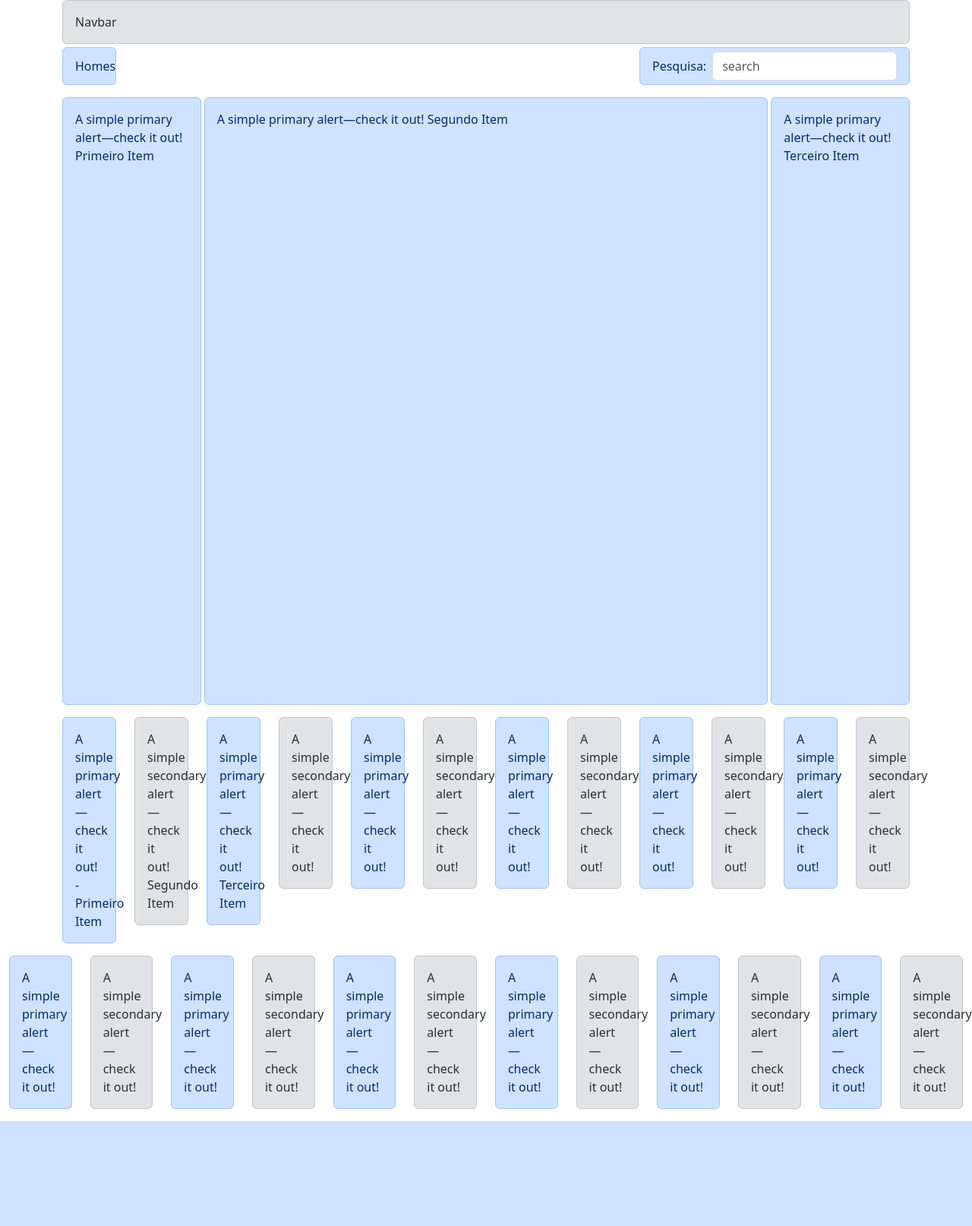
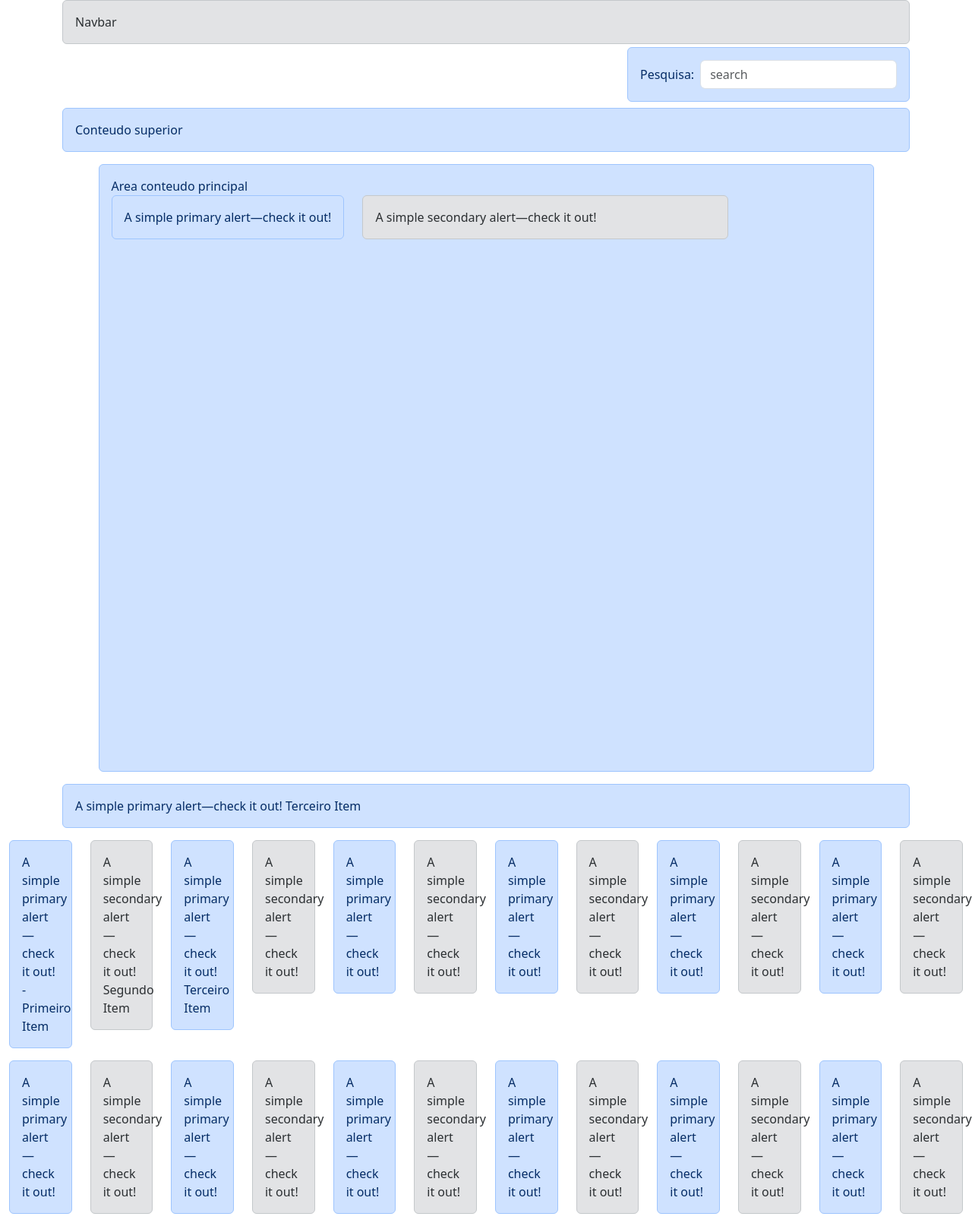
Before and after one commit to EversonMagalhaes/django_ecommerce, a Django app: page /bootstrap/ in a window 1280 px wide. Shown: the whole page at 76% size. Before the commit the page ends 1476 px from the top, so only its background shows below. Run offline with Django 5.2, Linux system fonts and the light colour scheme; parts of the project's set-up code (start-up, migrations or seed data) failed here and were passed over; some libraries are stand-ins or nearby versions.

Commit message:
mais updates de ajustes em css - so para acompanhando o curso

```diff
--- a/src/template/bootstrap/example.html
+++ b/src/template/bootstrap/example.html
@@ -16,7 +16,7 @@
     <body>
 
         <div class='container'>
-            <div class="row">
+            <div class="row ">
                 <div class="col-12">
                     <div class="alert alert-secondary mb-1" role="alert">
                           Navbar
@@ -24,32 +24,38 @@
                 </div>
             </div>
             <div class="row" >
-    <div class="col-1" >
-        <div class="alert alert-primary align-items-center d-flex " role="alert" style="max-height: 50px;" >
-            Homes
-        </div>
-    </div>
-
-    <div class="col-4 ms-auto" >
-        <div class="alert alert-primary align-items-center d-flex " role="alert" style="max-height: 50px;"  >
+                <div class="col-12 ms-auto" >
+                    <div class="alert alert-primary align-items-center d-flex mb-2 col-sm-12 col-md-6 col-lg-4 ms-auto" role="alert">
                         <span class="me-2 ">Pesquisa:</span>
                         <input type="text" class="form-control " placeholder="search">
                     </div>
                 </div>
             </div>
-            <div class="row g-1" >
-                <div class="col-2 order-1">
-                    <div class="alert alert-primary" role="alert" style='min-height: 800px;'>
-                        A simple primary alert—check it out! Primeiro Item
+            <div class="row" >
+                <div class="col-12 order=1">
+                    <div class="alert alert-primary" role="alert">
+                        Conteudo superior
                     </div>
                 </div>
-                <div class="col-8 ms-auto order-2">
-                    <div class="alert alert-primary" role="alert" style='min-height: 800px;'>
-                         A simple primary alert—check it out! Segundo Item
+                <div class="col-11 mx-auto order=6">
+                    <div class="alert alert-primary " role="alert" style='min-height: 800px;'>
+                         Area conteudo principal
+                        <div class="row">
+                            <div class="col-auto">
+                                <div class="alert alert-primary" role="alert">
+                                    A simple primary alert—check it out!
                                 </div>
                             </div>
-                <div class="col-2 order-3">
-                    <div class="alert alert-primary" role="alert" style='min-height: 800px;'>
+                            <div class="col-6">
+                                <div class="alert alert-secondary" role="alert">
+                                    A simple secondary alert—check it out!
+                                </div>
+                            </div>
+                        </div>
+                    </div>
+                </div>
+                <div class="col-12 order=12">
+                    <div class="alert alert-primary" role="alert" >
                         A simple primary alert—check it out! Terceiro Item
                     </div>
                 </div>
@@ -58,7 +64,7 @@
             </div>
         </div>
 
-        <div class='container'>
+        <div class='container-fluid'>
             <div class="row">
 
                 <div class="col-1">
```
Lines whose indentation alone changed are shown as unchanged.
